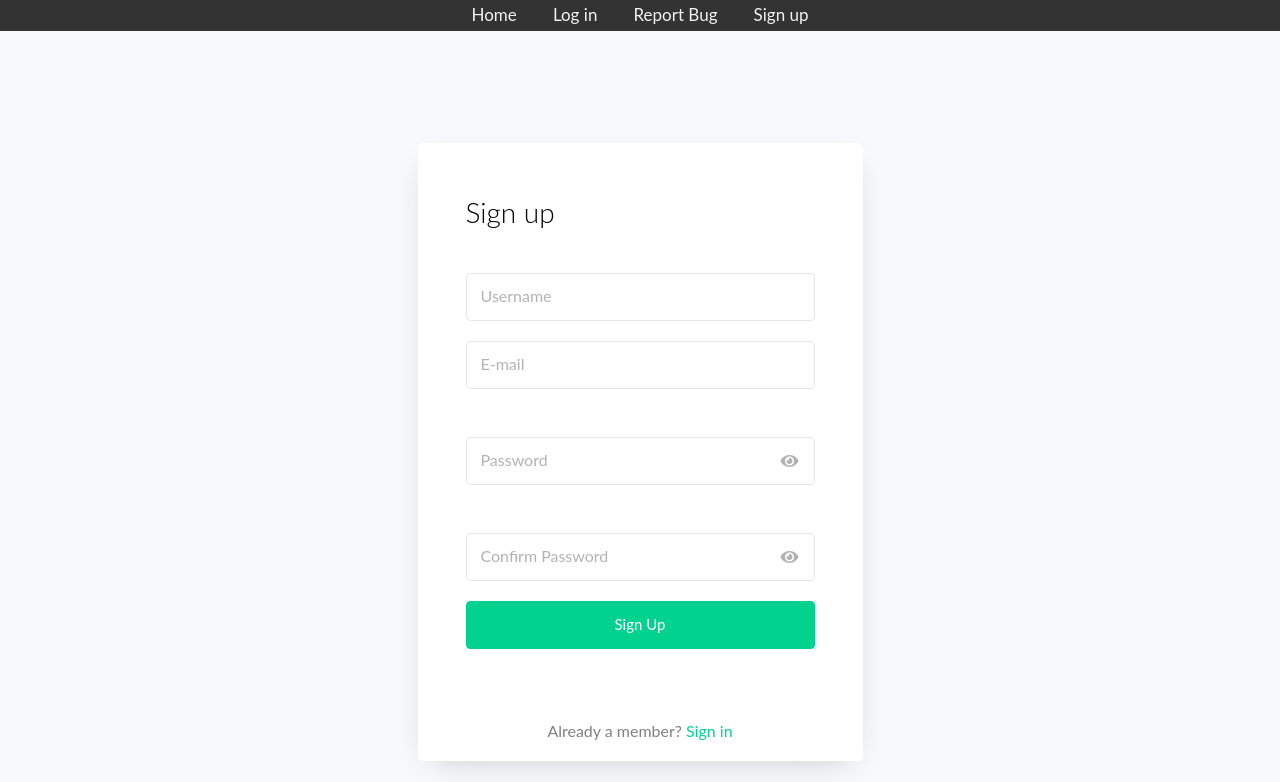
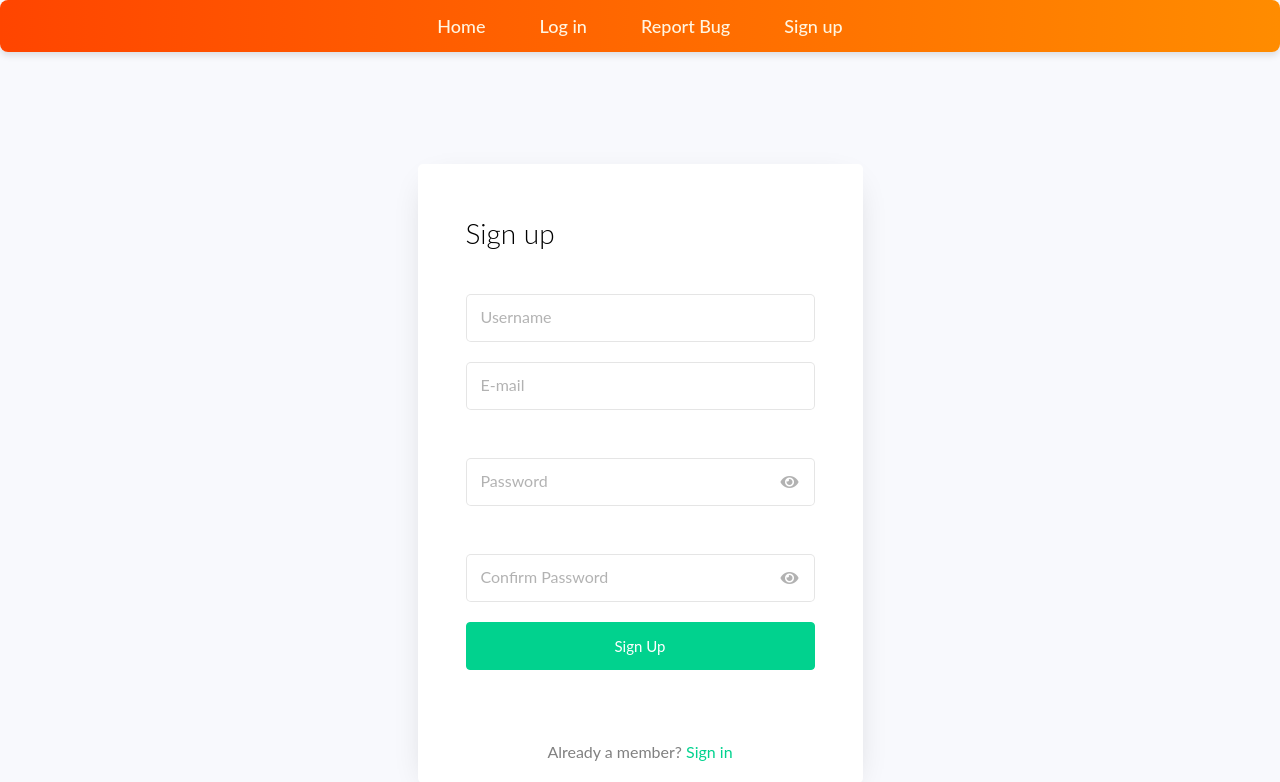
Before and after one commit to JustAPyro/TheBurnTracker, a Flask app: page /sign-up.html in a window 1280 px wide. Shown: the top 782 px of the page. Run offline with Flask 3, Linux system fonts and the light colour scheme; parts of the project's set-up code (start-up, migrations or seed data) failed here and were passed over; some libraries are stand-ins or nearby versions.

Commit message:
Made mnu bar a little more modern with newer colors

```diff
--- a/app/static/root.css
+++ b/app/static/root.css
@@ -5,29 +5,51 @@
 
 /* Background for navbar */
 .top-nav {
-  background-color: #333;
-  overflow: hidden;
-  text-align: center;
+  background: linear-gradient(to right, #ff4500, #ff8c00); /* Warm red to orange gradient */
+  border-radius: 8px;
+  box-shadow: 0 4px 6px rgba(0, 0, 0, 0.1);
+  padding: 10px 20px;
+  display: flex;
+  align-items: center;
+  justify-content: center;
+  position: relative;
 }
 
 /* Style for links in the bar */
 .top-nav a {
-  float: center;
-  color: #f2f2f2;
-  text-align: center;
-  padding: 14px 16px;
+  color: #fff5e1; /* Soft off-white for contrast */
   text-decoration: none;
-  font-size: 17px;
+  font-size: 18px;
+  font-weight: 500;
+  padding: 10px 15px;
+  margin: 0 10px;
+  border-radius: 4px;
+  transition: all 0.3s ease-in-out;
 }
 
-/* style for on-hover */
+/* Hover effect */
 .top-nav a:hover {
-  background-color: #ddd;
-  color: black;
+  background: rgba(255, 255, 255, 0.2); /* Slightly translucent white hover */
+  transform: scale(1.1);
 }
 
 /* Style for active/current link */
-.topnav a.active {
-  background-color: #04AA6D;
-  color: white;
+.top-nav a.active {
+  background: #ffd700; /* Bright gold for the active link */
+  color: #8b0000; /* Dark red text for contrast */
+  font-weight: bold;
+  box-shadow: 0 4px 6px rgba(0, 0, 0, 0.2);
 }
+
+/* Style for smaller screens */
+@media (max-width: 768px) {
+  .top-nav {
+    flex-direction: column; /* Stack items vertically */
+    padding: 10px;
+  }
+
+  .top-nav a {
+    margin: 5px 0; /* Reduce spacing between items */
+    font-size: 16px;
+  }
+}
```
